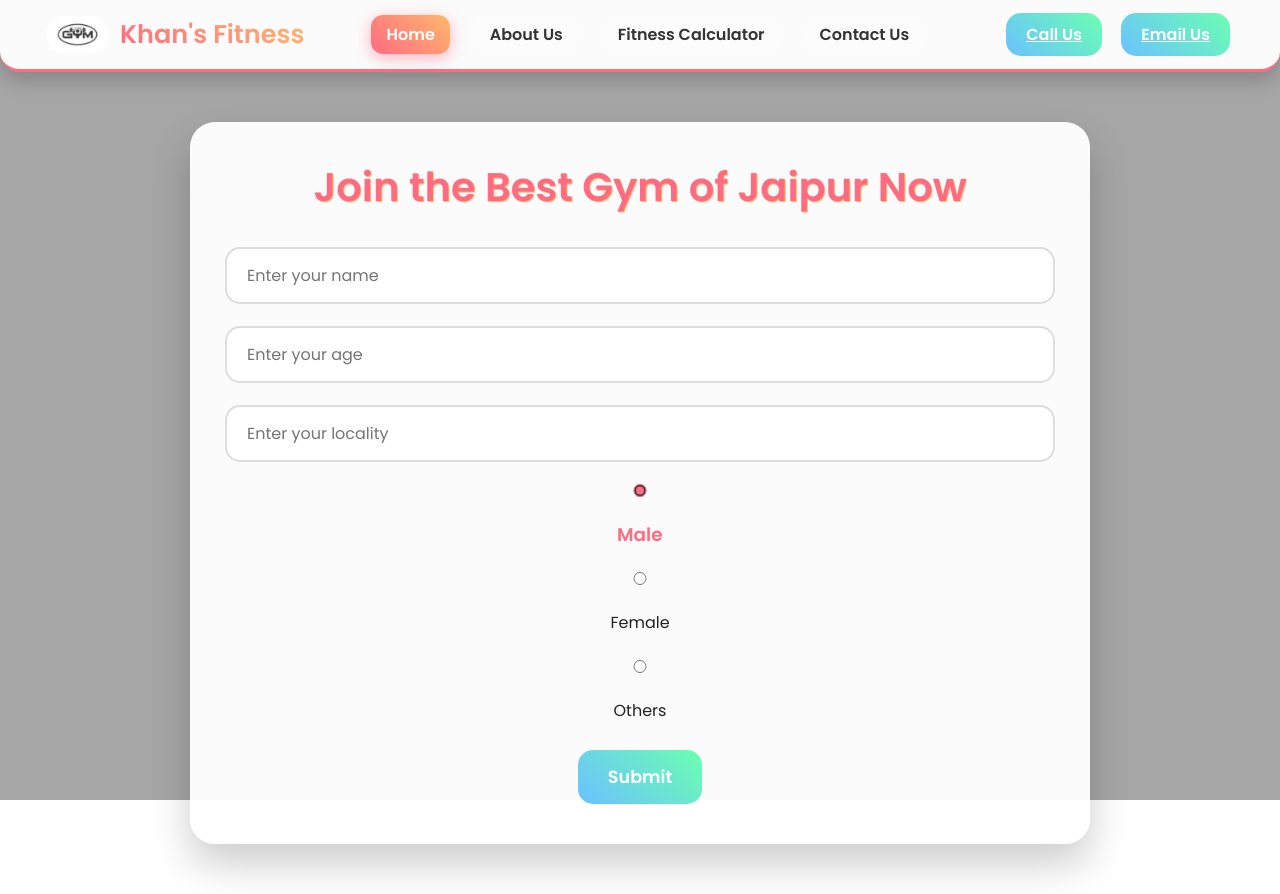
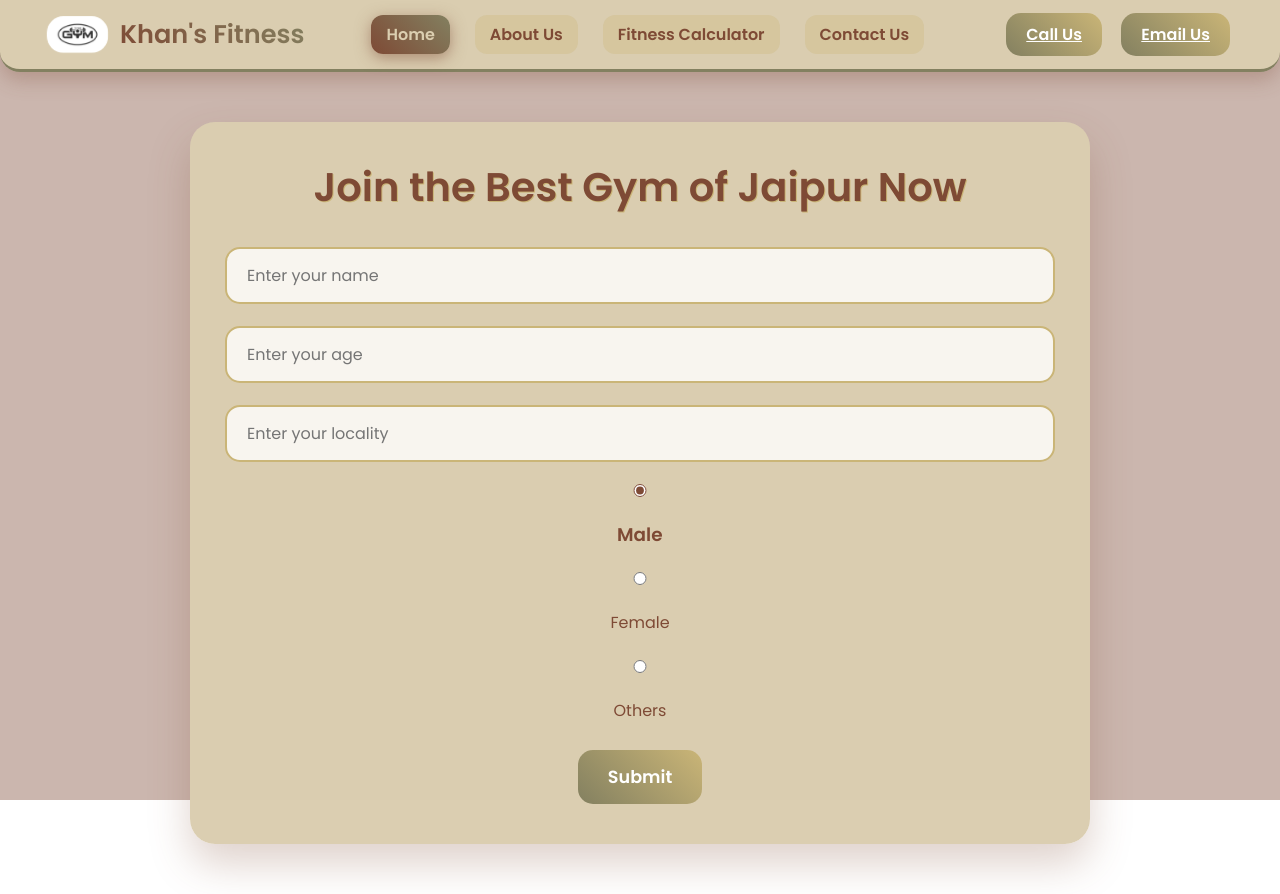
Before and after one commit to 00Raja11/Fitness-site, a website: page index.html in a window 1280 px wide. Drawn offline with Linux system fonts and the light colour scheme.

Commit message:
Update style.css

```diff
--- a/style.css
+++ b/style.css
@@ -13,7 +13,7 @@ body {
   background: url('./img/fitd.jpg') no-repeat center center fixed;
   background-size: cover;
   position: relative;
-  color: #222;
+  color: #7e4a35; /* Updated text color */
 }
 
 body::before {
@@ -21,7 +21,7 @@ body::before {
   position: fixed;
   top: 0; left: 0;
   width: 100%; height: 100%;
-  background: rgba(0,0,0,0.35);
+  background: rgba(126, 74, 53, 0.4); /* Updated overlay color */
   z-index: -1;
 }
 
@@ -33,10 +33,10 @@ header {
   justify-content: space-between;
   align-items: center;
   padding: 15px 50px;
-  background: rgba(255, 255, 255, 0.95);
-  border-bottom: 3px solid #ff6b81;
+  background: rgba(219, 206, 176, 0.98); /* Updated header background */
+  border-bottom: 3px solid #838060; /* Updated border color */
   border-radius: 0 0 20px 20px;
-  box-shadow: 0 8px 20px rgba(0,0,0,0.2);
+  box-shadow: 0 8px 20px rgba(126, 74, 53, 0.3); /* Updated shadow color */
   position: sticky;
   top: 0;
   z-index: 1000;
@@ -58,7 +58,7 @@ header .left img {
 header .left div {
   font-size: 1.6rem;
   font-weight: 700;
-  background: linear-gradient(45deg, #ff6b81, #ffb86c);
+  background: linear-gradient(45deg, #7e4a35, #838060); /* Updated gradient */
   -webkit-background-clip: text;
   -webkit-text-fill-color: transparent;
 }
@@ -71,27 +71,27 @@ header .mid ul.navbar {
 }
 
 header .mid ul.navbar li a {
-  color: #333;
+  color: #7e4a35; /* Updated text color */
   text-decoration: none;
   font-weight: 600;
   padding: 8px 15px;
   border-radius: 12px;
   transition: all 0.4s ease;
-  background: rgba(255,255,255,0.2);
+  background: rgba(202, 181, 119, 0.3); /* Updated background */
 }
 
 header .mid ul.navbar li a:hover,
 header .mid ul.navbar li a.active {
-  background: linear-gradient(45deg, #ff6b81, #ffb86c);
-  color: #fff;
+  background: linear-gradient(45deg, #7e4a35, #838060); /* Updated gradient */
+  color: #dbceb0; /* Updated text color */
   transform: scale(1.1);
-  box-shadow: 0 4px 15px rgba(255,107,129,0.5);
+  box-shadow: 0 4px 15px rgba(126, 74, 53, 0.5); /* Updated shadow color */
 }
 
 header .right a.btn {
   margin-left: 15px;
   padding: 10px 20px;
-  background: linear-gradient(45deg, #6bc1ff, #6bffb1);
+  background: linear-gradient(45deg, #838060, #cab577); /* Updated gradient */
   color: #fff;
   font-weight: 600;
   border-radius: 15px;
@@ -100,7 +100,7 @@ header .right a.btn {
 
 header .right a.btn:hover {
   transform: translateY(-3px) scale(1.05);
-  box-shadow: 0 5px 15px rgba(107, 193, 255, 0.5);
+  box-shadow: 0 5px 15px rgba(131, 128, 96, 0.5); /* Updated shadow color */
 }
 
 /* =========================
@@ -110,9 +110,9 @@ header .right a.btn:hover {
   max-width: 900px;
   margin: 50px auto;
   padding: 35px;
-  background: rgba(255, 255, 255, 0.95);
+  background: rgba(219, 206, 176, 0.98); /* Updated background */
   border-radius: 25px;
-  box-shadow: 0 20px 40px rgba(0,0,0,0.2);
+  box-shadow: 0 20px 40px rgba(126, 74, 53, 0.25); /* Updated shadow color */
   text-align: center;
   animation: fadeInUp 1s ease;
 }
@@ -120,8 +120,8 @@ header .right a.btn:hover {
 .container h1 {
   font-size: 2.5rem;
   margin-bottom: 30px;
-  color: #ff6b81;
-  text-shadow: 1px 1px #ffb86c;
+  color: #7e4a35; /* Updated text color */
+  text-shadow: 1px 1px #cab577; /* Updated text shadow */
 }
 
 /* =========================
@@ -136,16 +136,17 @@ header .right a.btn:hover {
   width: 100%;
   padding: 14px 20px;
   border-radius: 15px;
-  border: 2px solid #ddd;
+  border: 2px solid #cab577; /* Updated border color */
   font-size: 1rem;
   outline: none;
   transition: all 0.3s ease;
+  background: rgba(255, 255, 255, 0.8);
 }
 
 .form-group input:focus,
 .form-group textarea:focus {
-  border-color: #ff6b81;
-  box-shadow: 0 0 12px rgba(255,107,129,0.4);
+  border-color: #7e4a35; /* Updated border color */
+  box-shadow: 0 0 12px rgba(126, 74, 53, 0.4); /* Updated shadow color */
 }
 
 textarea { resize: none; }
@@ -157,7 +158,7 @@ button {
   padding: 14px 30px;
   border: none;
   border-radius: 15px;
-  background: linear-gradient(45deg, #6bc1ff, #6bffb1);
+  background: linear-gradient(45deg, #838060, #cab577); /* Updated gradient */
   color: #fff;
   font-size: 1.1rem;
   cursor: pointer;
@@ -167,9 +168,9 @@ button {
 }
 
 button:hover {
-  background: linear-gradient(45deg, #1a9fff, #1affa3);
+  background: linear-gradient(45deg, #7e4a35, #838060); /* Updated gradient */
   transform: translateY(-4px) scale(1.08);
-  box-shadow: 0 8px 25px rgba(107, 193, 255, 0.5);
+  box-shadow: 0 8px 25px rgba(126, 74, 53, 0.5); /* Updated shadow color */
 }
 
 /* =========================
@@ -184,7 +185,7 @@ button:hover {
 }
 
 .gender-selection input[type="radio"] {
-  accent-color: #ff6b81;
+  accent-color: #7e4a35; /* Updated accent color */
   cursor: pointer;
 }
 
@@ -192,10 +193,11 @@ button:hover {
   cursor: pointer;
   font-weight: 500;
   transition: all 0.3s ease;
+  color: #7e4a35; /* Updated text color */
 }
 
 .gender-selection input[type="radio"]:checked + label {
-  color: #ff6b81;
+  color: #7e4a35; /* Updated text color */
   font-weight: 600;
   transform: scale(1.15);
 }
@@ -212,16 +214,17 @@ button:hover {
   padding: 15px;
   border-radius: 20px;
   text-align: center;
-  color: #000;
+  color: #7e4a35; /* Updated text color */
   animation: popUp 0.6s ease forwards;
 }
 
 #thankYouMsg {
-  background: linear-gradient(135deg, #6bffb1, #6bc1ff, #ff6b81);
+  background: linear-gradient(135deg, #cab577, #838060, #7e4a35); /* Updated gradient */
   background-size: 300% 300%;
-  box-shadow: 0 8px 25px rgba(0,0,0,0.2);
+  box-shadow: 0 8px 25px rgba(126, 74, 53, 0.3); /* Updated shadow color */
   animation: gradientMove 3s ease infinite, popUp 0.6s ease;
   position: relative;
+  color: #fff; /* Updated text color */
 }
 
 #thankYouMsg::before,
@@ -246,6 +249,7 @@ button:hover {
   padding-left: 30px;
   position: relative;
   transition: all 0.3s ease;
+  color: #7e4a35; /* Updated text color */
 }
 
 .about-points li::before,
@@ -258,7 +262,7 @@ button:hover {
 .about-points li:hover,
 .about-highlights li:hover {
   transform: scale(1.05);
-  color: #ff4c4c;
+  color: #7e4a35; /* Updated text color */
 }
 
 /* =========================
@@ -393,5 +397,5 @@ button:hover {
 }
 
 .bmi-value {
-  color: #000; /* black text for BMI */
+  color: #7e4a35; /* Updated text color */
 }
```
